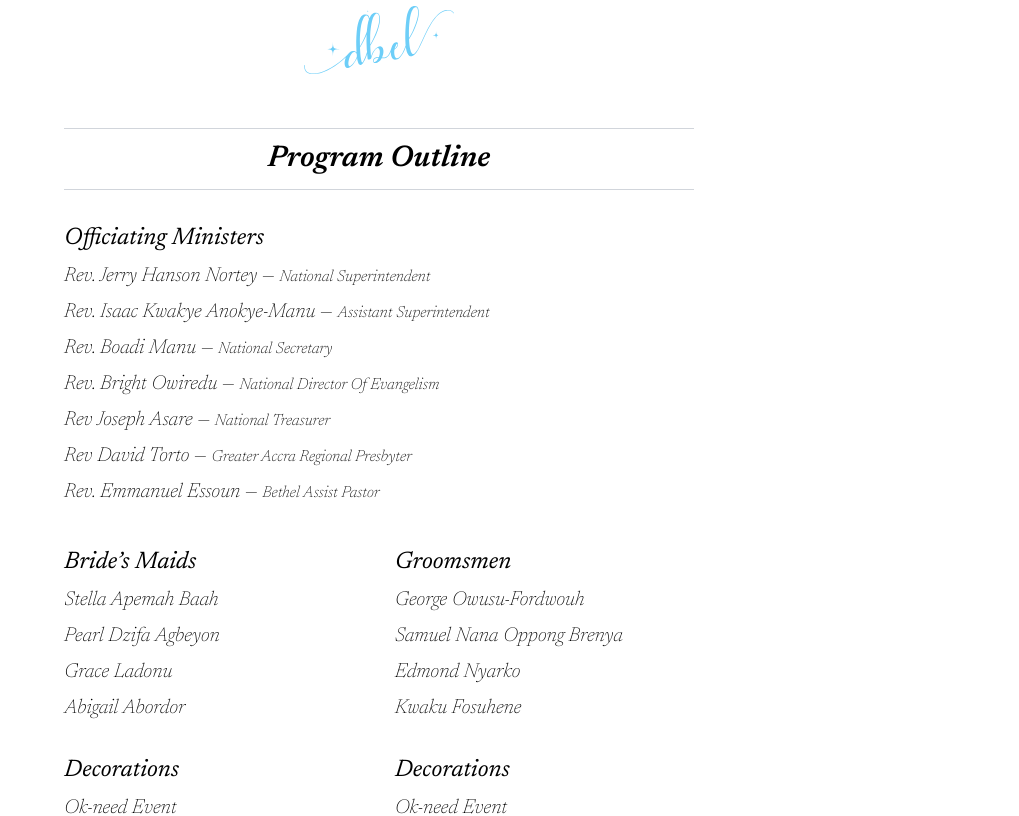
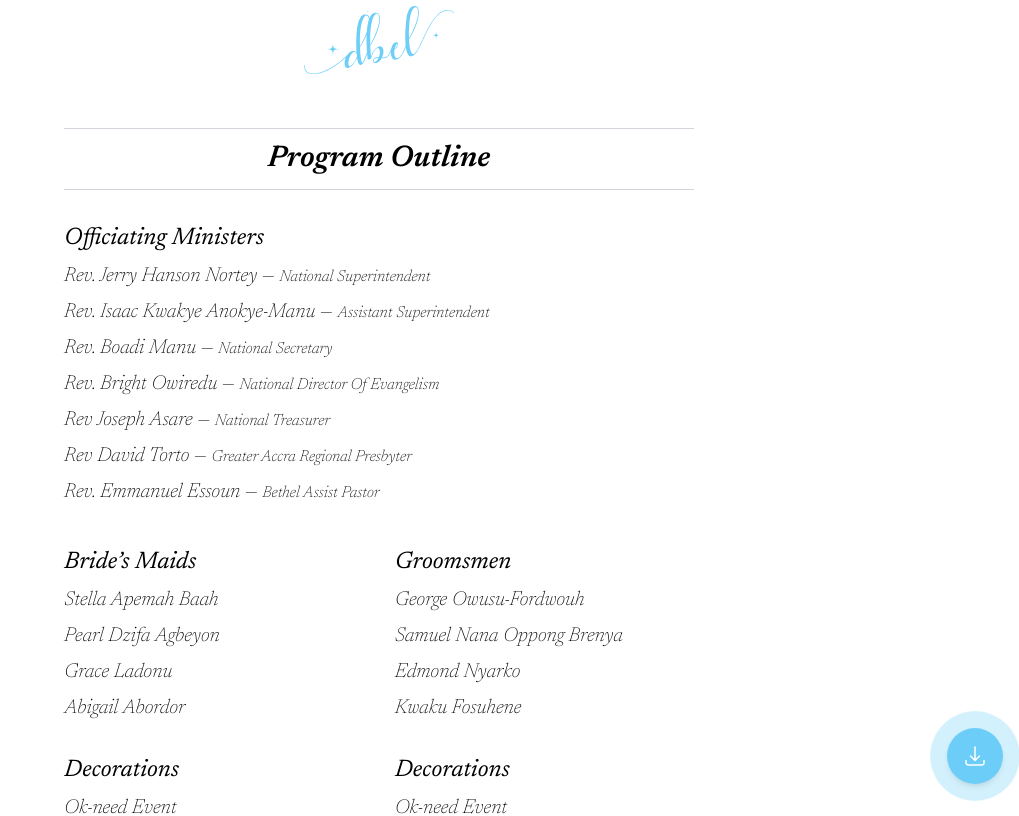
Before and after one commit to Kuameh/dbel, a React (Vite) app: page / in a window 1280 px wide. Shown: the top 816 px of the page, without its empty margins (261-1280 px from the left). Built offline with nearby package versions, Linux system fonts and the light colour scheme.

Commit message:
Add download button and ping animation to Program component

```diff
--- a/src/pages/Program.jsx
+++ b/src/pages/Program.jsx
@@ -1,6 +1,41 @@
+import { useState } from "react";
+
+function classNames(...classes) {
+  return classes.filter(Boolean).join(" ");
+}
+
 const Program = () => {
+  const [ping, setPing] = useState(true);
+  setInterval(() => {
+    setPing(!ping);
+  }, 10000);
+
   return (
     <main>
+      <a
+        download="dbel23-program-outline"
+        href="/dbel/assets/d'bel-program-outline.pdf"
+        className={classNames(
+          "fixed bottom-4 right-4 flex items-center justify-center rounded-full bg-[#6dcef8] p-4 text-white shadow-md before:absolute before:inset-0 before:z-[-1] before:rounded-full before:bg-[#6dcef8] before:opacity-75",
+          ping ? "before:animate-ping" : "",
+        )}
+      >
+        <svg
+          xmlns="http://www.w3.org/2000/svg"
+          fill="none"
+          viewBox="0 0 24 24"
+          strokeWidth="1.5"
+          stroke="currentColor"
+          className="h-6 w-6"
+        >
+          <path
+            strokeLinecap="round"
+            strokeLinejoin="round"
+            d="M3 16.5v2.25A2.25 2.25 0 0 0 5.25 21h13.5A2.25 2.25 0 0 0 21 18.75V16.5M16.5 12 12 16.5m0 0L7.5 12m4.5 4.5V3"
+          />
+        </svg>
+      </a>
+
       <section id="program-outline" className="w-full">
         <div className="flex w-full flex-col items-center justify-start px-4 py-12 sm:px-24 md:px-12 lg:px-24">
           <h1 className="mb-8 w-full border-y-[.5px] border-gray-300 py-3 text-center align-middle text-3xl font-normal italic">
```
